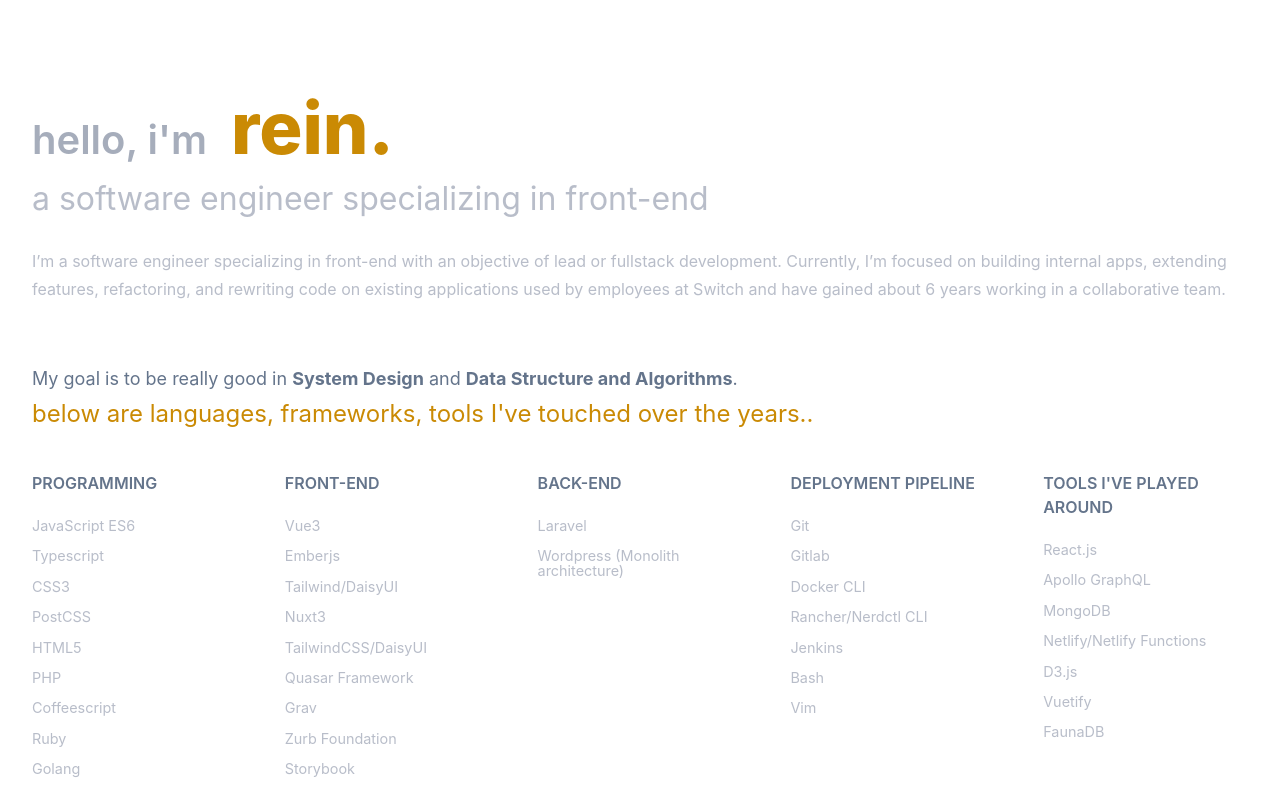
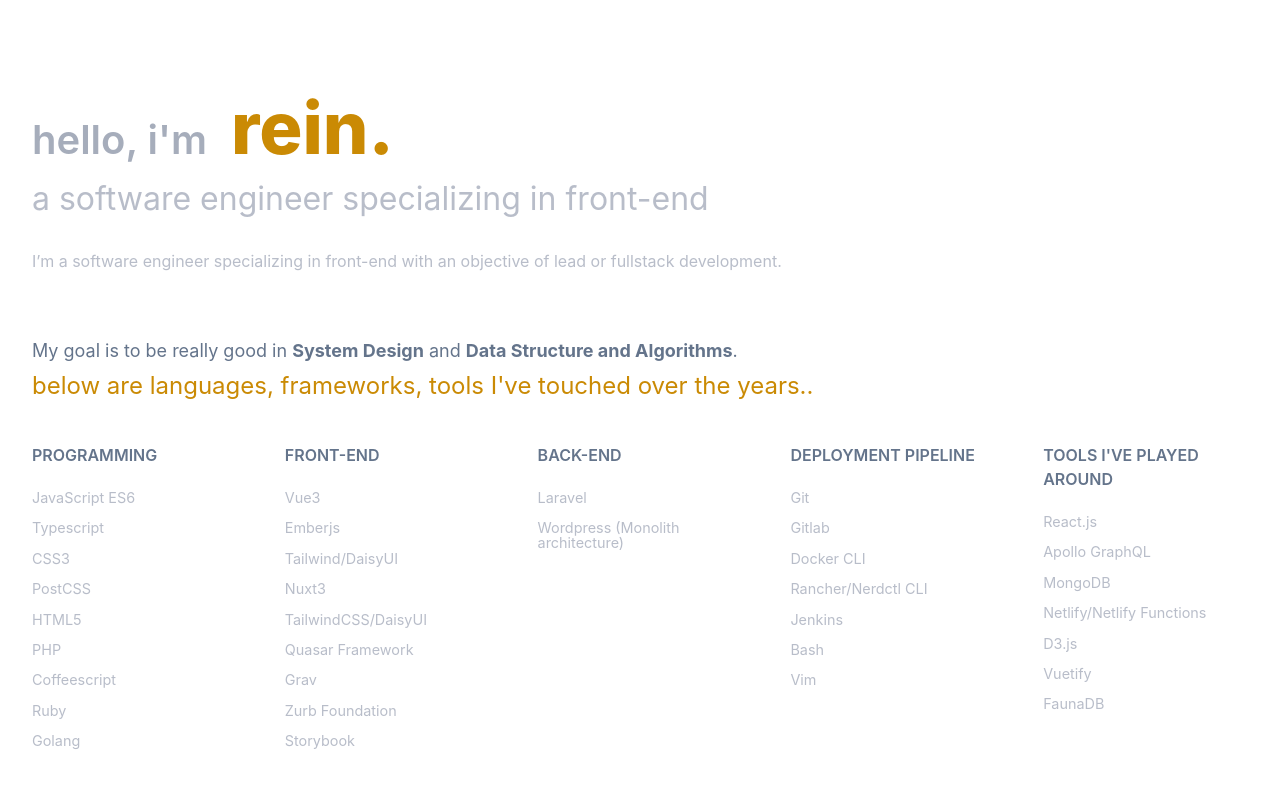
Before and after one commit to rlynjb/ds_ayyy, a Vue app: page / in a window 1280 px wide. Shown: the top 800 px of the page. Built offline with nearby package versions, Linux system fonts and the light colour scheme.

Commit message:
revised objective

```diff
--- a/src/App.vue
+++ b/src/App.vue
@@ -7,7 +7,7 @@
       <h5>a software engineer specializing in front-end</h5>
     </div>
     <p>
-      I’m a software engineer specializing in front-end with an objective of lead or fullstack development. Currently, I’m focused on building internal apps, extending features, refactoring, and rewriting code on existing applications used by employees at Switch and have gained about 6 years working in a collaborative team.
+      I’m a software engineer specializing in front-end with an objective of lead or fullstack development.
     </p>
 
     <h5 class="skills-title">
```
